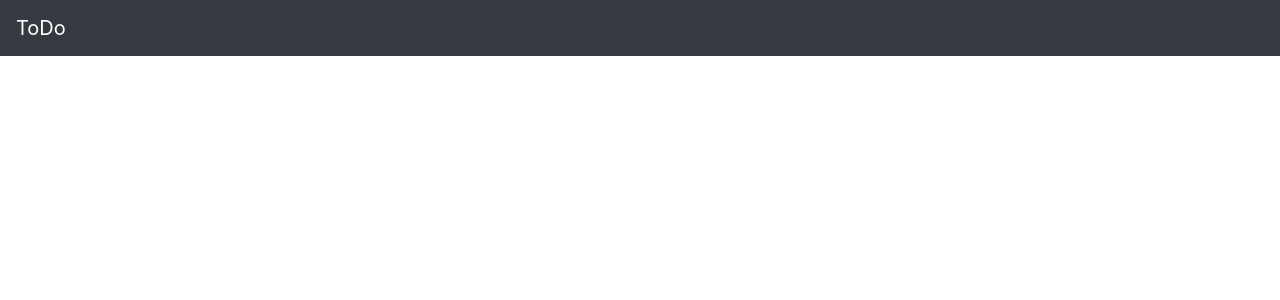
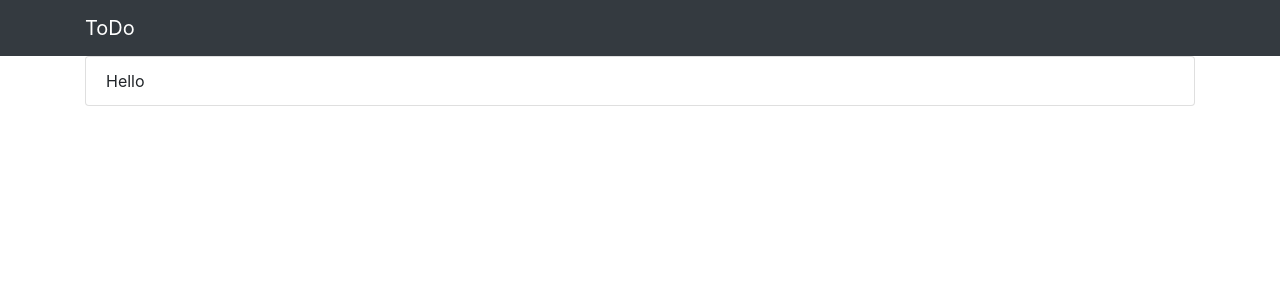
Before and after one commit to alex-kzr/react-nodejs-express-knex-pgql, a React (Create React App) app in the folder client/: page / in a window 1280 px wide. Shown: the top 300 px of the page. Built offline with nearby package versions, Linux system fonts and the light colour scheme.

Commit message:
Add ItemsBody, ListItems & ListItem components

```diff
--- a/client/src/component/App.js
+++ b/client/src/component/App.js
@@ -1,12 +1,13 @@
 import React from 'react';
 import TopNav from './TopNav';
+import ItemsBody from './ItemsBody';
 
 function App() {
   return (
     <div>
       <TopNav />
       <div className="container">
-
+        <ItemsBody />
       </div>
     </div>
   );
--- /dev/null
+++ b/client/src/component/ItemsBody.js
@@ -0,0 +1,13 @@
+import React, { Component } from 'react';
+import ListItems from './ListItems';
+import ListItem from './ListItem';
+
+const ItemsBody = () => {
+    return(
+        <ListItems>
+            <ListItem text="Hello" />
+        </ListItems>
+    );
+}
+
+export default ItemsBody;
--- /dev/null
+++ b/client/src/component/ListItem.js
@@ -0,0 +1,11 @@
+import React from 'react';
+
+const ListItem = ({ text }) => {
+    return(
+        <li className="list-group-item">
+            { text }
+        </li>
+    );
+}
+
+export default ListItem;
--- /dev/null
+++ b/client/src/component/ListItems.js
@@ -0,0 +1,11 @@
+import React from 'react';
+
+const ListItems = ({children}) => {
+    return(
+        <ul className="list-group">
+            {children}
+        </ul>
+    );
+}
+
+export default ListItems;
--- a/client/src/component/TopNav.js
+++ b/client/src/component/TopNav.js
@@ -3,7 +3,9 @@ import React from 'react';
 const TopNav = () => {
     return(
         <nav className="navbar navbar-dark bg-dark">
-            <span className="navbar-brand">ToDo</span>
+            <div className="container">
+                <span className="navbar-brand">ToDo</span>
+            </div>
         </nav>
     );
 }
```
Also changed, not shown: client/public/manifest.json.
